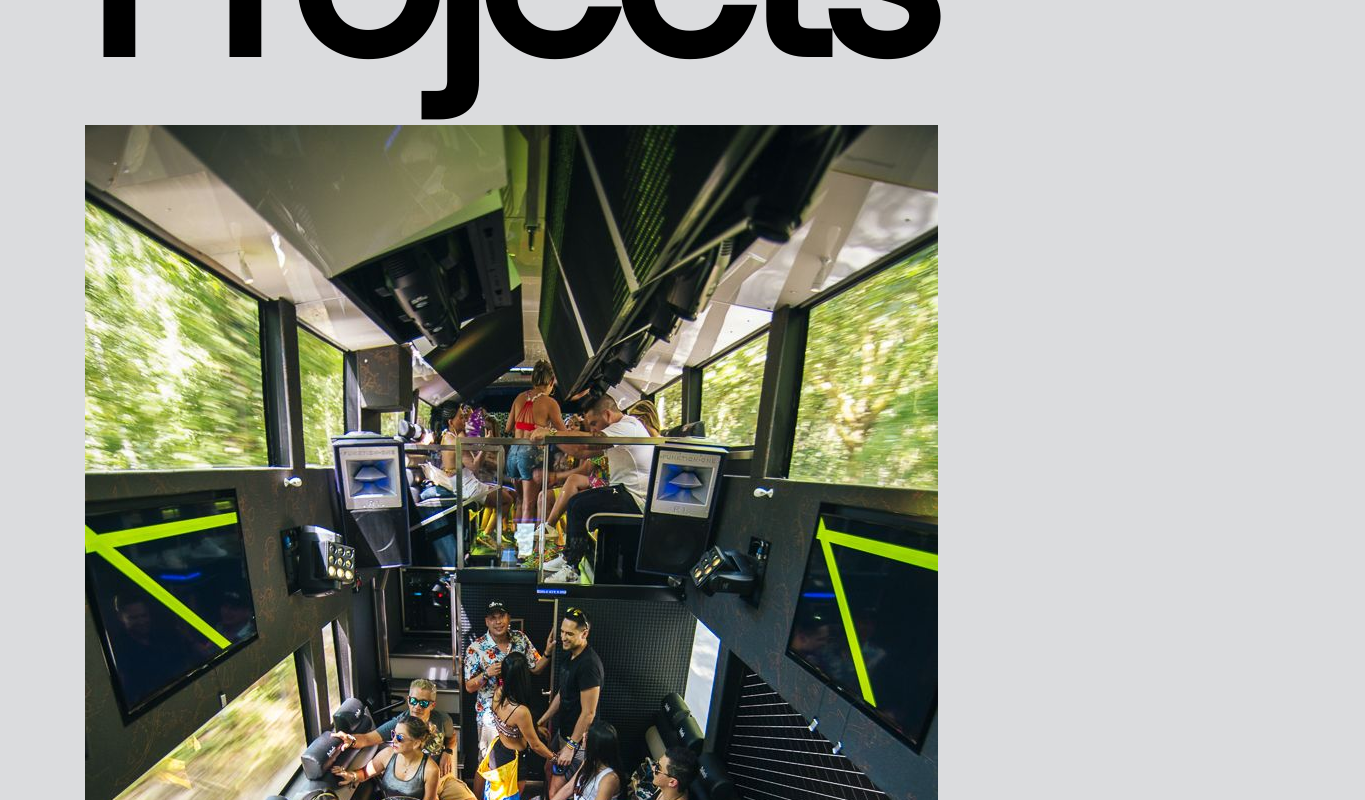
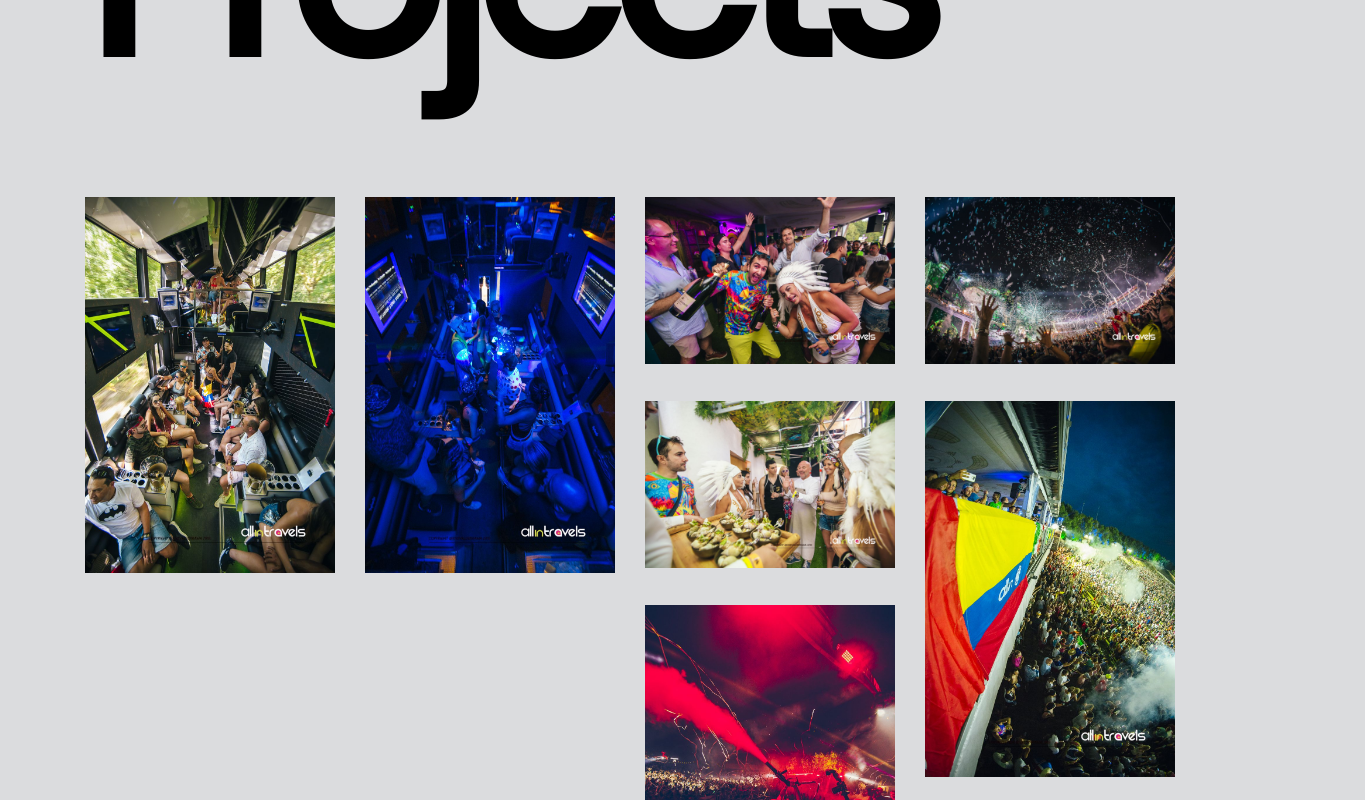
Before and after one commit to Kaziuz/dweb, a React (Create React App) app: page / in a window 1280 px wide. Shown: the part 1140-1940 px from the top of the page, 1365 px wide, since content can reach past the window. Built offline with nearby package versions, Linux system fonts and the light colour scheme.

Commit message:
galeria ok

```diff
--- a/src/App.js
+++ b/src/App.js
@@ -15,7 +15,7 @@ import img6 from './Portafolio/img6.jpg'
 import img7 from './Portafolio/img7.jpg'
 
 function App () {
-  const images = [
+  const dummyImages = [
     {
       url: img1,
       description: 'nothing',
@@ -46,7 +46,7 @@ function App () {
     },
   ]
 
-  const [img, setImg] = useState(images)
+  const [img, setImg] = useState(dummyImages)
 
   return (
     <Fragment>
--- a/src/Portafolio/ImageCard.js
+++ b/src/Portafolio/ImageCard.js
@@ -1,42 +1,37 @@
-import React from 'react'
+import React, { useState, useRef, useEffect } from 'react'
+import PropTypes from 'prop-types'
 
-// este componente renderea la imagen, con un ref
-// accedemos al dom para saber su alto y asi
-// dinamicamente agregar span en css para darle su espaciado correspondiente
-class ImageCard extends React.Component {
-  constructor (props) {
-    super(props)
-    this.imageRef = React.createRef()
-    this.state = {
-      espacios: 0,
-    }
+function ImageCard (props) {
+  const [espacios, setEspacios] = useState(0)
+  const imageRef = useRef()
+
+  useEffect(() => {
+    imageRef.current.addEventListener('load', setSpans())
+  }, [])
+
+  const setSpans = () => {
+    const altura = imageRef.current.clientHeight
+    const espacios = Math.ceil(altura / 10) // grid-auto-rows: 12px
+    setEspacios(espacios)
   }
 
-  componentDidMount () {
-    // añadimos un evento para que nos diga cuando la imagen esta en el dom
-    this.imageRef.current.addEventListener('load', this.setSpans)
-  }
+  const { imagen: { description, url } } = props
 
-    // fijamos los espacios segun lo necesite la imagen por su altura
-    setSpans = () => {
-      const altura = this.imageRef.current.clientHeight
-      // el 150 viene de la clase grid-auto-rows: 10px;
-      const espacios = Math.ceil(altura / 10)
-      this.setState({ espacios })
-    }
-
-    render () {
-      const { description, url } = this.props.imagen
   return (
-        <div style={{ gridRowEnd: `span ${this.state.espacios}` }}>
+    <div style={{ gridRowEnd: `span ${espacios}` }}>
       <img
-            ref={this.imageRef}
+        ref={imageRef}
         alt={description}
         src={url}
       />
     </div>
   )
 }
+
+ImageCard.propTypes = {
+  imagen: PropTypes.object,
+  description: PropTypes.string,
+  url: PropTypes.string,
 }
 
 export default ImageCard
--- a/src/Portafolio/ImageList.css
+++ b/src/Portafolio/ImageList.css
@@ -0,0 +1,14 @@
+.image-list{
+    display: grid;
+    grid-template-columns: repeat(auto-fill, minmax(250px, 1fr));
+    grid-gap:0 10px;
+    grid-auto-rows: 12px;
+}
+
+.image-list img{
+    width:250px;
+}
+
+.wrapGaleria{
+    margin-top: 80px;
+}
--- a/src/Portafolio/Portafolio.js
+++ b/src/Portafolio/Portafolio.js
@@ -1,15 +1,22 @@
-import React, { useState, useEffect } from 'react'
+import React from 'react'
+import PropTypes from 'prop-types'
 import ImageCard from './ImageCard'
 import './ImageList.css'
 
-function Portafolio (props) {
-    const imagenes = props.images.map((img, idx) => {
-        return <ImageCard key={idx} imagen={img} />
-    })
+function Portafolio ({ images }) {
+  const imagenes = images.map((img, idx) => {
+    return <ImageCard key={idx} imagen={img} />
+  })
 
-    return (
-        <div className="image-list">{imagenes}</div>
-    )
+  return (
+    <div className="wrapGaleria">
+      <div className="image-list">{imagenes}</div>
+    </div>
+  )
+}
+
+Portafolio.propTypes = {
+  images: PropTypes.array,
 }
 
 export default Portafolio
```
Lines whose indentation alone changed are shown as unchanged.
